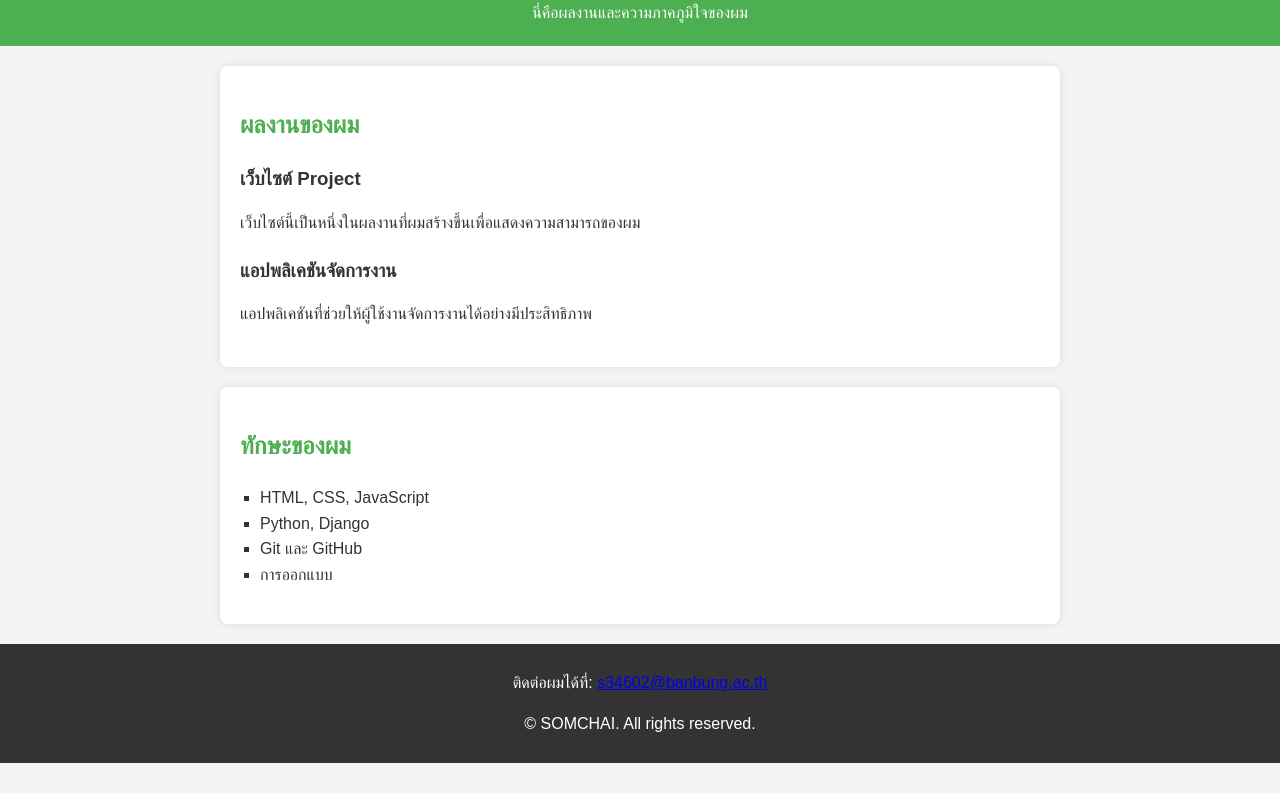
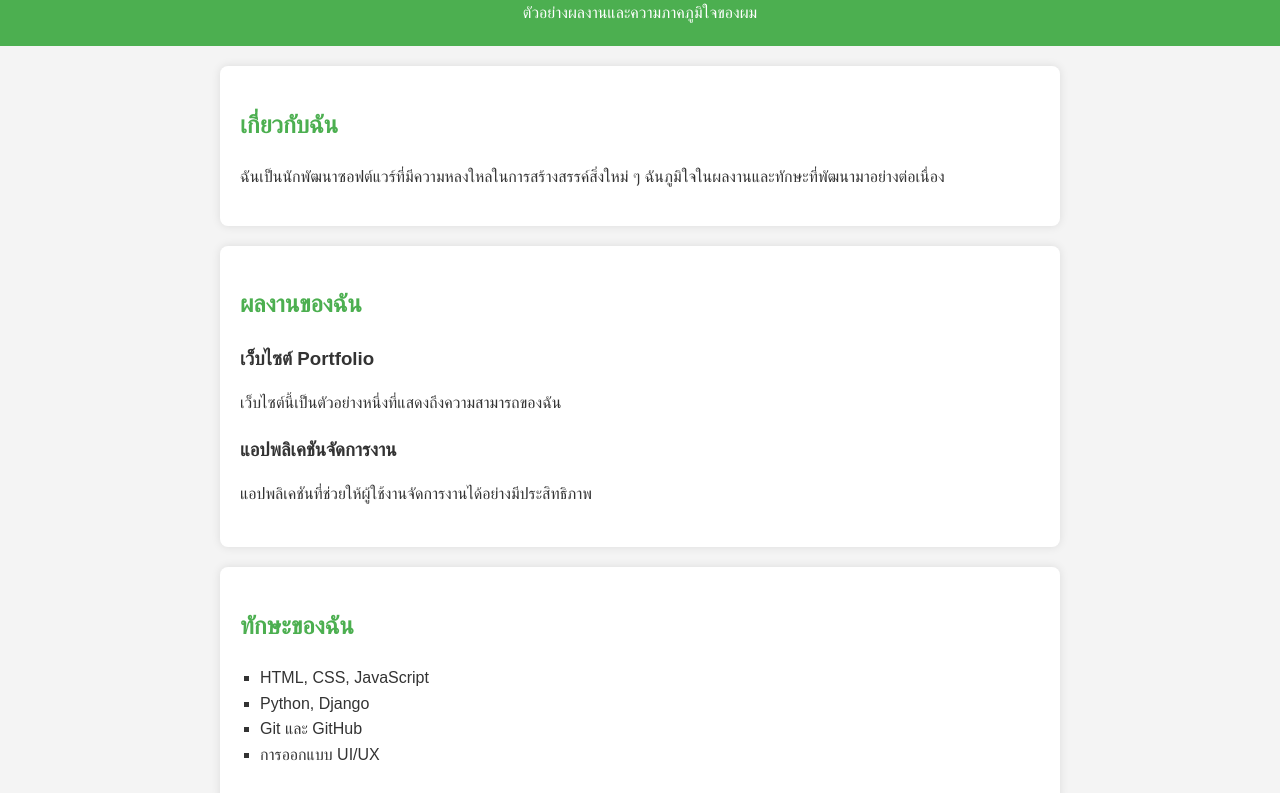
Before and after one commit to s345602sujeera/sujeera34602, a plain HTML site: page index.html in a window 1280 px wide. Shown: the part 76-869 px from the top of the page. Before the commit the page ends 839 px from the top, so only its background shows below. Drawn offline with Linux system fonts and the light colour scheme.

Commit message:
Update index.html

```diff
--- a/index.html
+++ b/index.html
@@ -1,32 +1,39 @@
-<! DOCTYPE html>
-<htel lang="th">
+<!DOCTYPE html>
+<html lang="th">
 <head>
     <meta charset="UTF-8">
-  <meta name="viewpor" content="width=device-width, initial-scale=10">
+    <meta name="viewport" content="width=device-width, initial-scale=1.0">
     <meta name="description" content="เว็บไซต์แสดงผลงานและทักษะของ Somchai">
     <title>ความภาคภูมิใจของ SOMCHAI</title>
-  <Link rel="stylesheet" href="style.css">
+    <link rel="stylesheet" href="style.css">
 </head>
+
 <body>
+
     <!-- ส่วนหัวของเว็บ -->
     <header>
-    <h1>สวัสดี! ผมคือ SUJEERA</h1>
-    <p>นี่คือผลงานและความภาคภูมิใจของผม</p>
+        <h1>สวัสดี! ฉันชื่อ SUJEERA</h1>
+        <p>ตัวอย่างผลงานและความภาคภูมิใจของผม</p>
     </header>
 
-  <!-- ส่วนเกี่ยวกับตัวเอง>
+    <!-- ส่วนเกี่ยวกับตัวเอง -->
     <section id="about">
-    <h2>เกี่ยวกับผม</h2>
-    <p>ผลเป็นนักพํฒนาซอฟต์แวร์ที่มีความหลงใหลในการสร้างสรรค์สิ่งใหม่ ๆ ผมภูมิใจในผลงานและทักษะที่ผมพํฒนามาอย่างต่อเนื่อง</p>
+        <h2>เกี่ยวกับฉัน</h2>
+        <p>
+            ฉันเป็นนักพัฒนาซอฟต์แวร์ที่มีความหลงใหลในการสร้างสรรค์สิ่งใหม่ ๆ
+            ฉันภูมิใจในผลงานและทักษะที่พัฒนามาอย่างต่อเนื่อง
+        </p>
     </section>
 
-  <!-- ส่นแสดงผลงาน -->
-  <section id="project">
-    <h2>ผลงานของผม</h2>
+    <!-- ส่วนแสดงผลงาน -->
+    <section id="projects">
+        <h2>ผลงานของฉัน</h2>
+
         <div class="project">
-      <h3>เว็บไซต์ Project</h3>
-      <p>เว็บไซต์นี้เป็นหนึ่งในผลงานที่ผมสร้างขึ้นเพื่อแสดงความสามารถของผม</p>
+            <h3>เว็บไซต์ Portfolio</h3>
+            <p>เว็บไซต์นี้เป็นตัวอย่างหนึ่งที่แสดงถึงความสามารถของฉัน</p>
         </div>
+
         <div class="project">
             <h3>แอปพลิเคชันจัดการงาน</h3>
             <p>แอปพลิเคชันที่ช่วยให้ผู้ใช้งานจัดการงานได้อย่างมีประสิทธิภาพ</p>
@@ -35,23 +42,21 @@
 
     <!-- ส่วนแสดงทักษะ -->
     <section id="skills">
-    <h2>ทักษะของผม</h2>
+        <h2>ทักษะของฉัน</h2>
         <ul>
             <li>HTML, CSS, JavaScript</li>
             <li>Python, Django</li>
             <li>Git และ GitHub</li>
-      <li>การออกแบบ</li>
+            <li>การออกแบบ UI/UX</li>
         </ul>
     </section>
 
-  <!-- ส่วนติอต่อและลิชสิทธิ์ -->
+    <!-- ส่วนติดต่อและลิขสิทธิ์ -->
     <footer>
-  <p>ติดต่อผมได้ที่: <a
-                  href="mailto:s34602@banbung.ac.th">s34602@banbung.ac.th</a></p>
-  <p>&copy; <span id="year"></span> SOMCHAI. All rights reserved. </p>
+        <p>ติดต่อผมได้ที่: <a href="mailto:s34602@banbung.ac.th">s3402@banbung.ac.th</a></p>
+        <p>&copy; <span id="year"></span> SUJEERA. All rights reserved.</p>
     </footer>
 
-  <!-- ลิงค์ไปยัง JavaScript -->
     <script src="script.js"></script>
 </body>
-</htel>
+</html>
```
Lines whose indentation alone changed are shown as unchanged.
